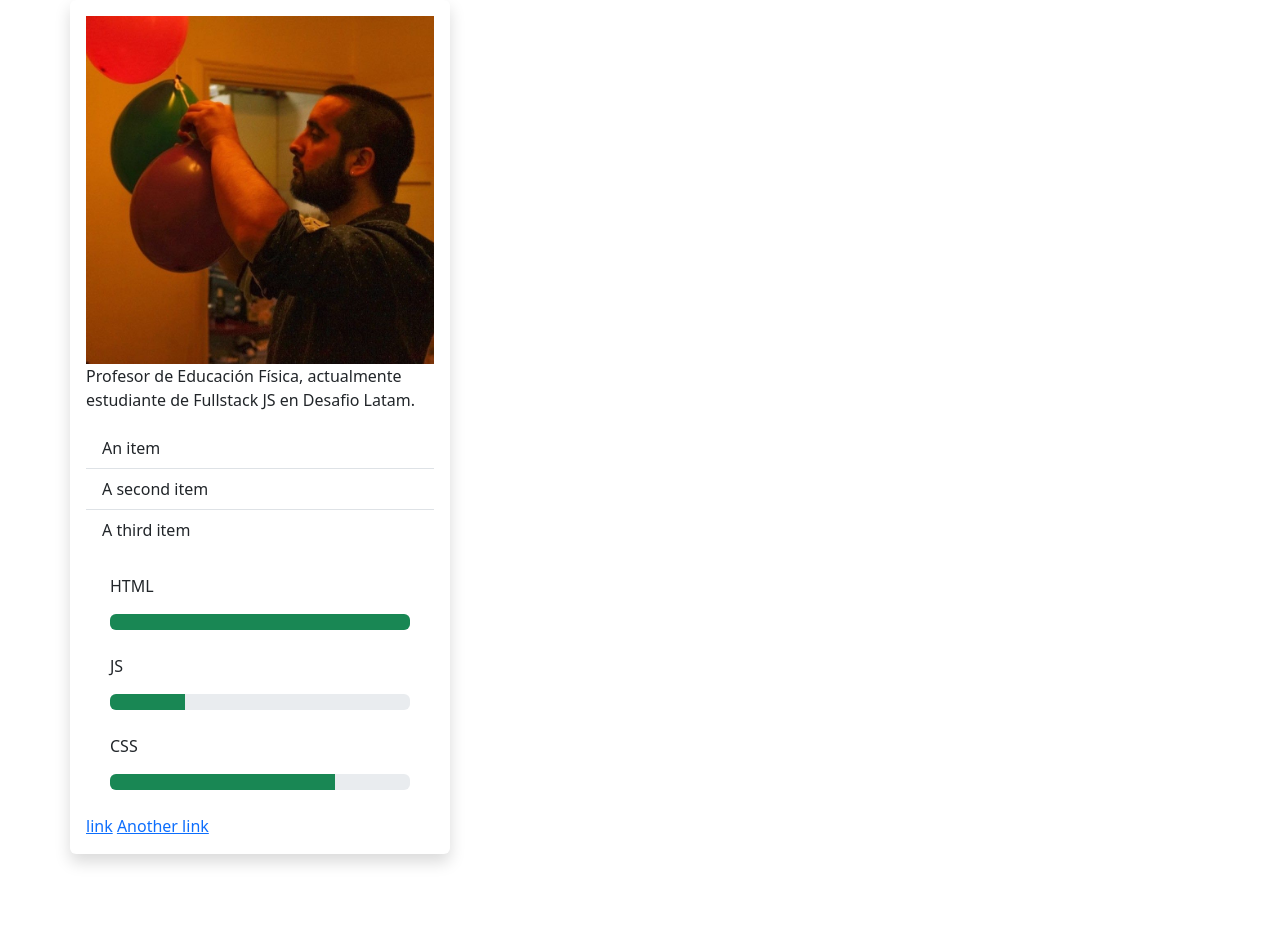
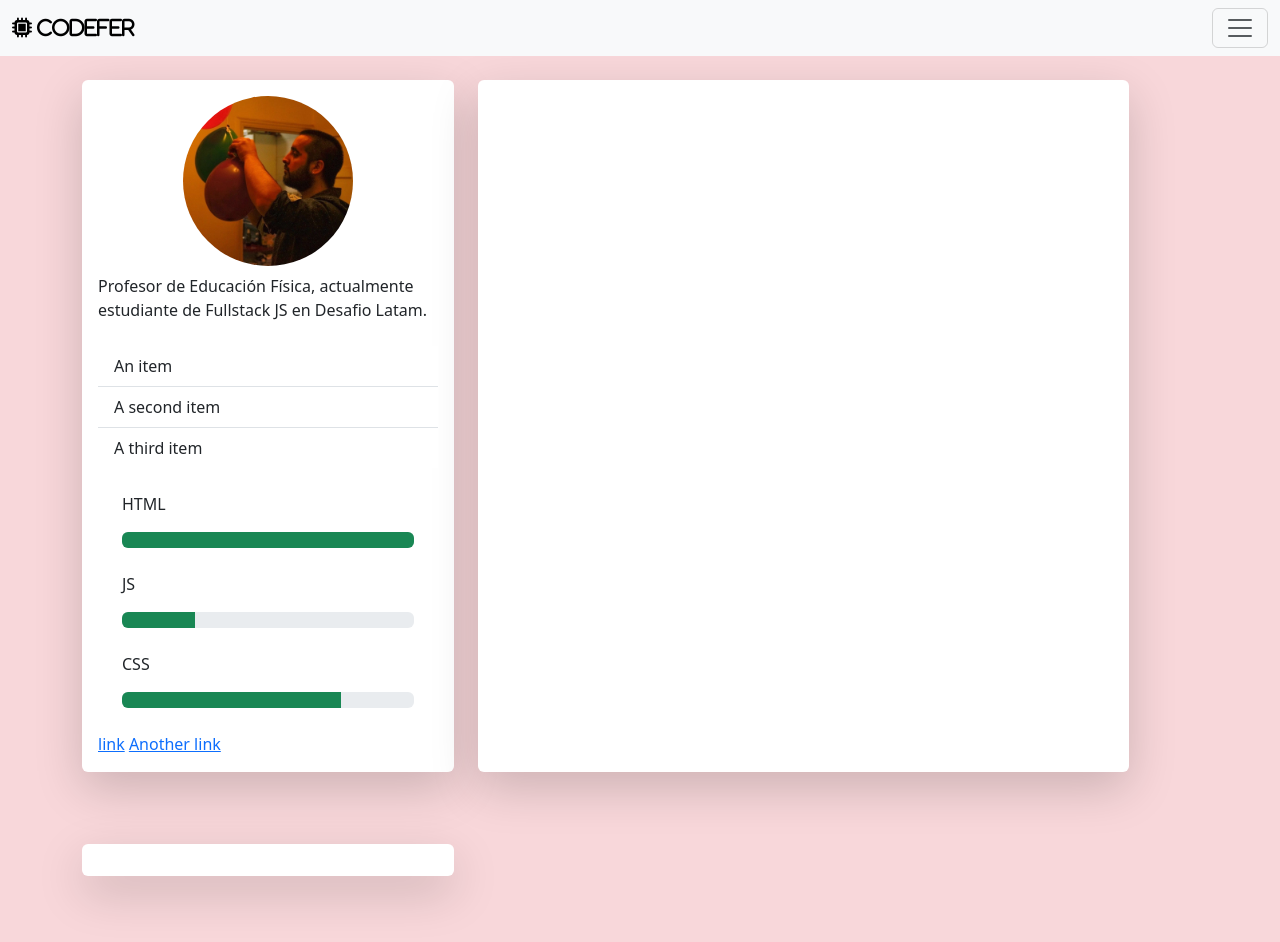
Before and after one commit to codeferlu/MODULO1, a plain HTML site: page index.html in a window 1280 px wide. Before the commit the page ends 902 px from the top, so only its background shows below. Drawn offline with nearby package versions, Linux system fonts and the light colour scheme.

Commit message:
Arreglos seccion izquierda + proxima seccion

```diff
--- a/assets/css/style.css
+++ b/assets/css/style.css
@@ -1,3 +1,3 @@
-body {
-    background-color: aquamarine;
+html {
+    background-color: #22dd86;
 }
--- a/index.html
+++ b/index.html
@@ -9,14 +9,43 @@
 
     <title>CV Fernando O.</title>
 </head>
-<body>
-    <div class="container">
-        <div class="row gx-4 bg-white-50">
-          <div class="col-md-4 shadow p-3 mb-5 bg-white rounded">
-                <img src="./assets/img/card1.jpg" class="img-fluid" alt="Imagen de Fernando">
+<nav class="navbar bg-body-tertiary">
+  <div class="container-fluid">
+    <a class="navbar-brand" href="#">
+      <i class="fa-solid fa-microchip"> CodeFer </i>
+    </a>
+    <button class="navbar-toggler" type="button" data-bs-toggle="collapse" data-bs-target="#navbarNavDropdown" aria-controls="navbarNavDropdown" aria-expanded="false" aria-label="Toggle navigation">
+      <span class="navbar-toggler-icon"></span>
+    </button>
+    <div class="collapse navbar-collapse" id="navbarNavDropdown">
+      <ul class="navbar-nav">
+        <li class="nav-item">
+          <a class="nav-link active" aria-current="page" href="#">Home</a>
+        </li>
+        <li class="nav-item dropdown">
+          <a class="nav-link dropdown-toggle" href="#" role="button" data-bs-toggle="dropdown" aria-expanded="false">
+            Trabajos
+          </a>
+          <ul class="dropdown-menu">
+            <li><a class="dropdown-item bg-body" href="#">Desafio Inicial HTML</a></li>
+            <li><a class="dropdown-item bg-body-secondary" href="#">Landing Page CSS </a></li>
+            <li><a class="dropdown-item bg-body-tertiary" href="#">Iguana Page CSS Flex</a></li>
+            <li><a class="dropdown-item bg-body-secondary" href="#">Bootstrap 5.3</a></li>
+            <li><a class="dropdown-item bg-body-tertiary" href="#">Desafio Git</a></li>
+          </ul>
+        </li>
+      </ul>
+    </div>
+  </div>
+</nav>
+<body class="bg-danger-subtle ">
+    <div class="container p-4 ">
+        <div class="row gx-4 bg-white-50 gap-4">
+          <div class="col-md-4 shadow-lg p-3 mb-5 bg-white rounded">
+                <img src="./assets/img/card1.jpg" class="img-fluid rounded-circle w-50 mx-auto d-block" alt="Imagen de Fernando">
 
                 <div class="card-body">
-                  <p class="text">Profesor de Educación Física, actualmente estudiante de Fullstack JS en Desafio Latam.</p>
+                  <p class="text py-2">Profesor de Educación Física, actualmente estudiante de Fullstack JS en Desafio Latam.</p>
                 </div>
                 <ul class="list-group list-group-flush">
                   <li class="list-group-item">An item</li>
@@ -44,13 +73,24 @@
                   <a href="#" class="link">link</a>
                   <a href="#" class="link">Another link</a>
                 </div>
+
+                <div class="col-md-7 shadow-lg p-3 mb-5 bg-white rounded">
+                </div>
+
+                <div class="col-md-4 shadow-lg p-3 mb-5 bg-white rounded"></div>
+
+
               </div>
+
           </div>
+
+
 
 
 
         </div>
       </div>
+      <script src="https://kit.fontawesome.com/799d103793.js" crossorigin="anonymous"></script>
       <script src="https://cdn.jsdelivr.net/npm/bootstrap@5.3.1/dist/js/bootstrap.bundle.min.js" integrity="sha384-HwwvtgBNo3bZJJLYd8oVXjrBZt8cqVSpeBNS5n7C8IVInixGAoxmnlMuBnhbgrkm" crossorigin="anonymous"></script>
 </body>
 </html>
```
